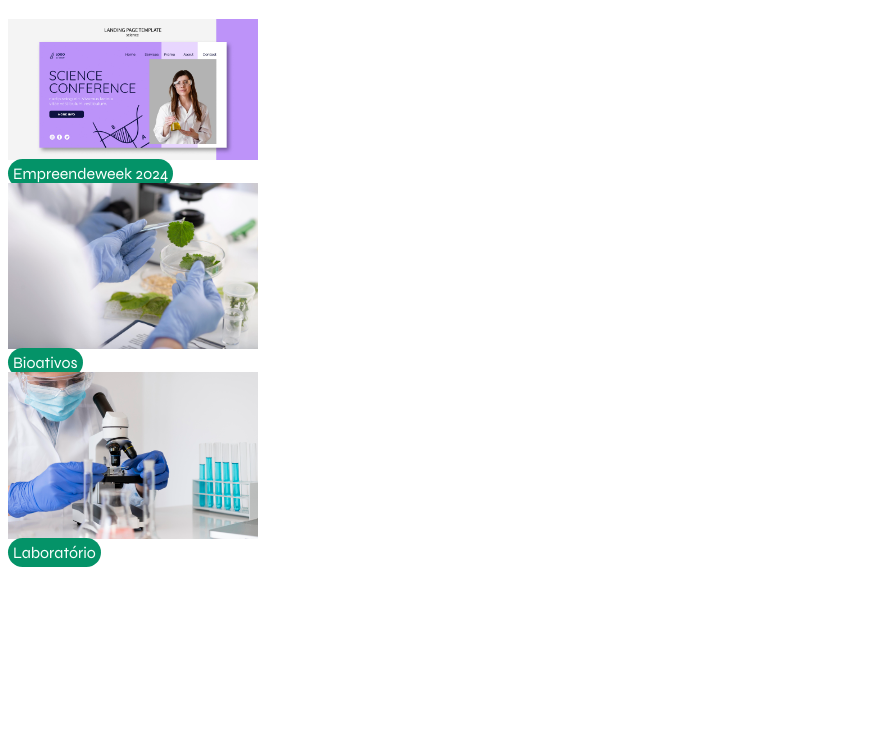
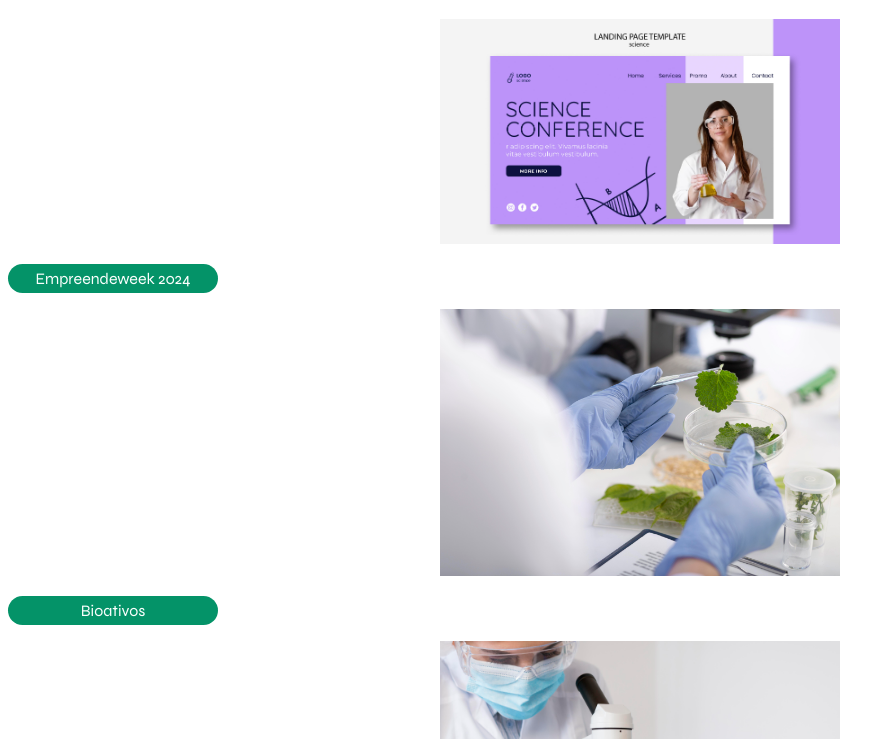
Before and after one commit to abeazist/estagio-2024-vs, a website: page projeto/fotos/fotos.html in a window 1280 px wide. Shown: the part 61-800 px from the top of the page, without its empty margins (0-895 px from the left). Drawn offline with Linux system fonts and the light colour scheme.

Commit message:
ESSA MERDA NAO QUER FICAR DE LADOOOOOO

```diff
--- a/projeto/fotos/fotos.html
+++ b/projeto/fotos/fotos.html
@@ -14,16 +14,17 @@
     <h1>Fotos</h1>
     <div class="area">
         <div class="topico">
-            <img width="250px" src="/img/fotos/evento-científico.jpg" alt=""><br>
-            <span>Empreendeweek 2024</span>
+            <img width="400px" src="/img/fotos/evento-científico.jpg" alt="">
+            <p>Empreendeweek 2024</p>
         </div>
         <div class="topico">
-            <img  width="250px" src="/img/fotos/close-up-scientist-holding-petri-dish.jpg" alt=""><br>
-            <span>Bioativos</span>
+            <img  width="400px" src="/img/fotos/close-up-scientist-holding-petri-dish.jpg" alt="">
+
+            <p>Bioativos</p>
         </div>
         <div class="topico">
-            <img width="250px" src="/img/fotos/woman-working-laborator (1).jpg" alt=""><br>
-            <span>Laboratório</span>
+            <img width="400px" src="/img/fotos/woman-working-laborator (1).jpg" alt="">
+            <p>Laboratório</p>
         </div>
     </div>
 </body>
--- a/projeto/fotos/style-foto.css
+++ b/projeto/fotos/style-foto.css
@@ -26,19 +26,26 @@ area{
     display: flex;
     flex-direction: row;
     flex-wrap: wrap;
-    justify-content:space-between;
+    justify-content:center;
+    gap: 20px;
 
 }
 
 .topico{
+    text-align: center;
+    justify-content: center;
+    align-items: center;
 
 }
-span{
+
+p{
     background-color: var(--cor5);
     color: var(--cor3);
     font-family: "Syne", serif;
     border-radius: 15px;
     padding: 5px;
     font-size: medium;
+    width: 200px;
+
 
 }
```
Also changed, not shown: img/fotos/img-fundo-fotos.jpg (added), img/img-fundo2.jpg (added).
